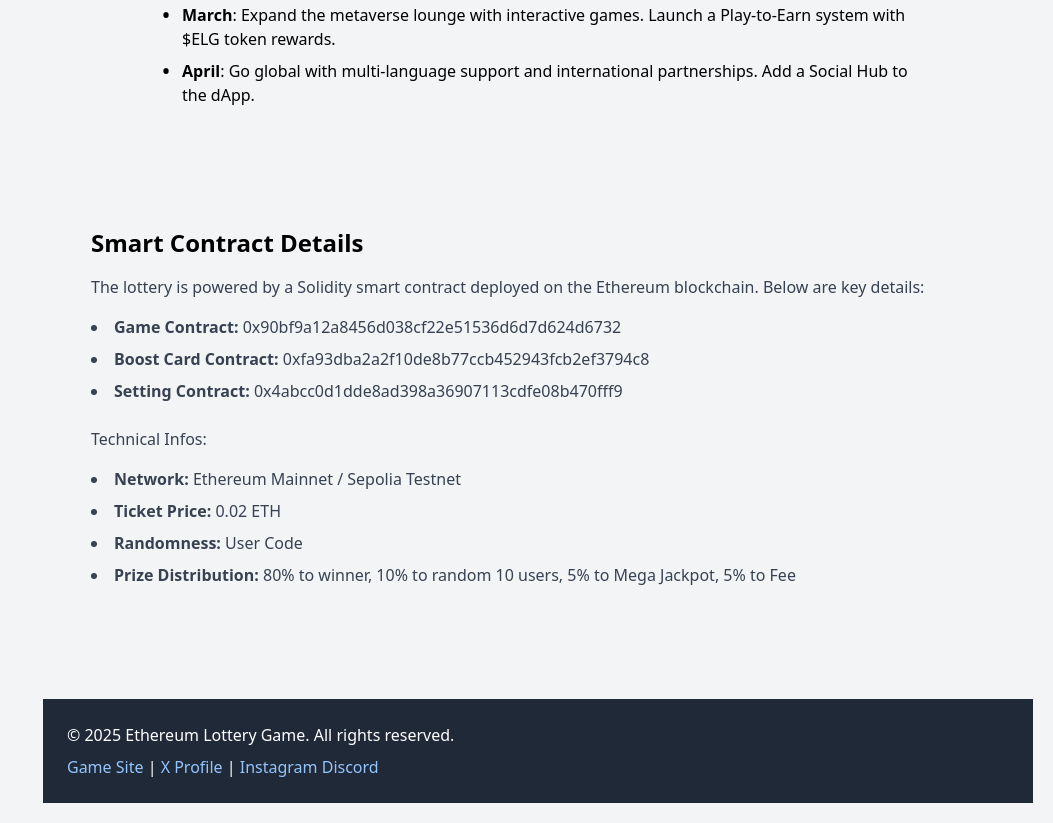
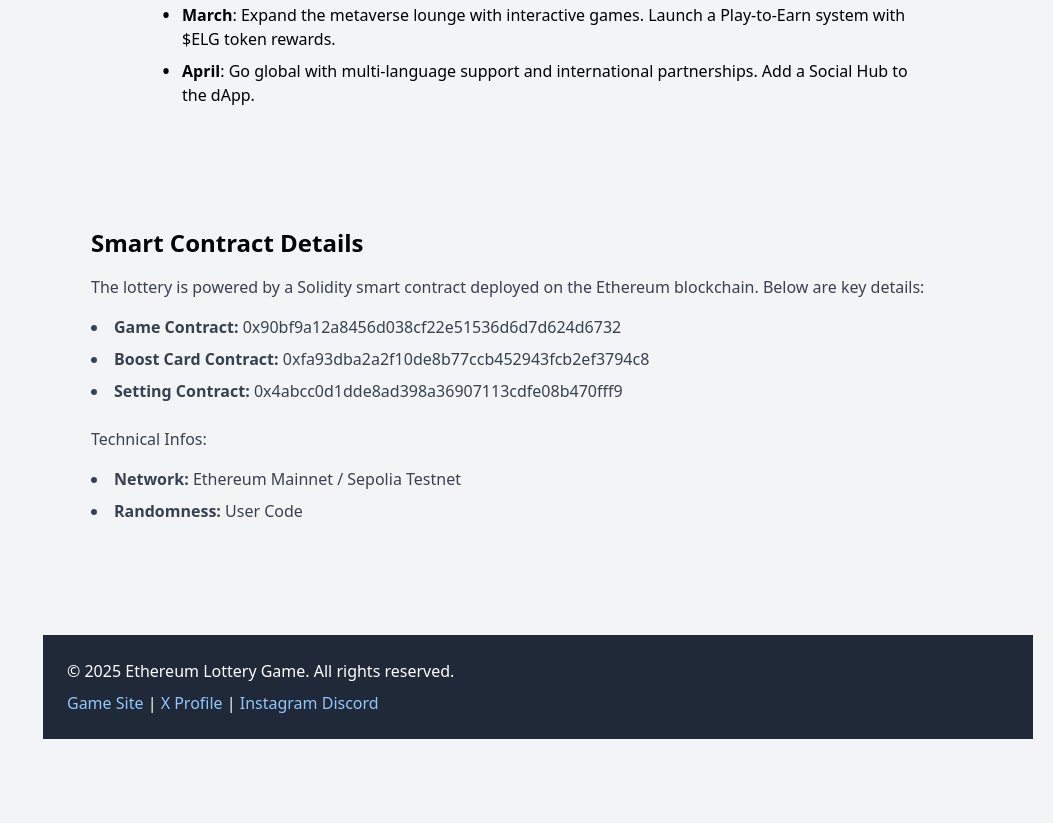
Before and after one commit to freedevm/eth-lottery-game-docs, a plain HTML site: page index.html in a window 1280 px wide. Shown: the part 10058-10881 px from the top of the page, without its empty margins (227-1280 px from the left). After the commit the page ends 10817 px from the top, so only its background shows below. Drawn offline with nearby package versions, Linux system fonts and the light colour scheme.

```diff
--- a/index.html
+++ b/index.html
@@ -165,9 +165,7 @@
                     </p>
                     <ul class="list-disc list-inside text-gray-700 space-y-2">
                         <li><strong>Network:</strong> Ethereum Mainnet / Sepolia Testnet</li>
-                        <li><strong>Ticket Price:</strong> 0.02 ETH</li>
                         <li><strong>Randomness:</strong> User Code</li>
-                        <li><strong>Prize Distribution:</strong> 80% to winner, 10% to random 10 users, 5% to Mega Jackpot, 5% to Fee</li>
                     </ul>
                 </main>
             </section>
```
